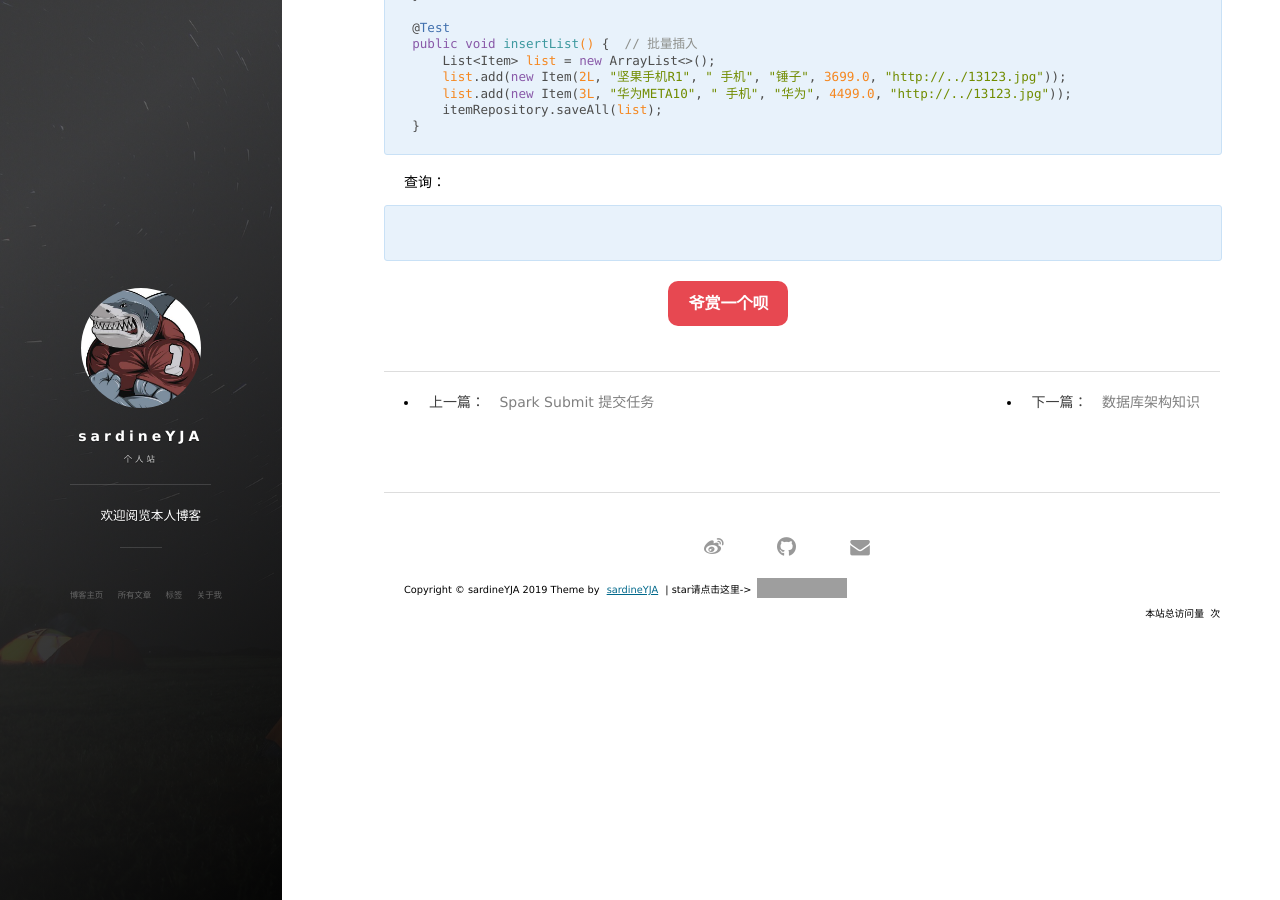
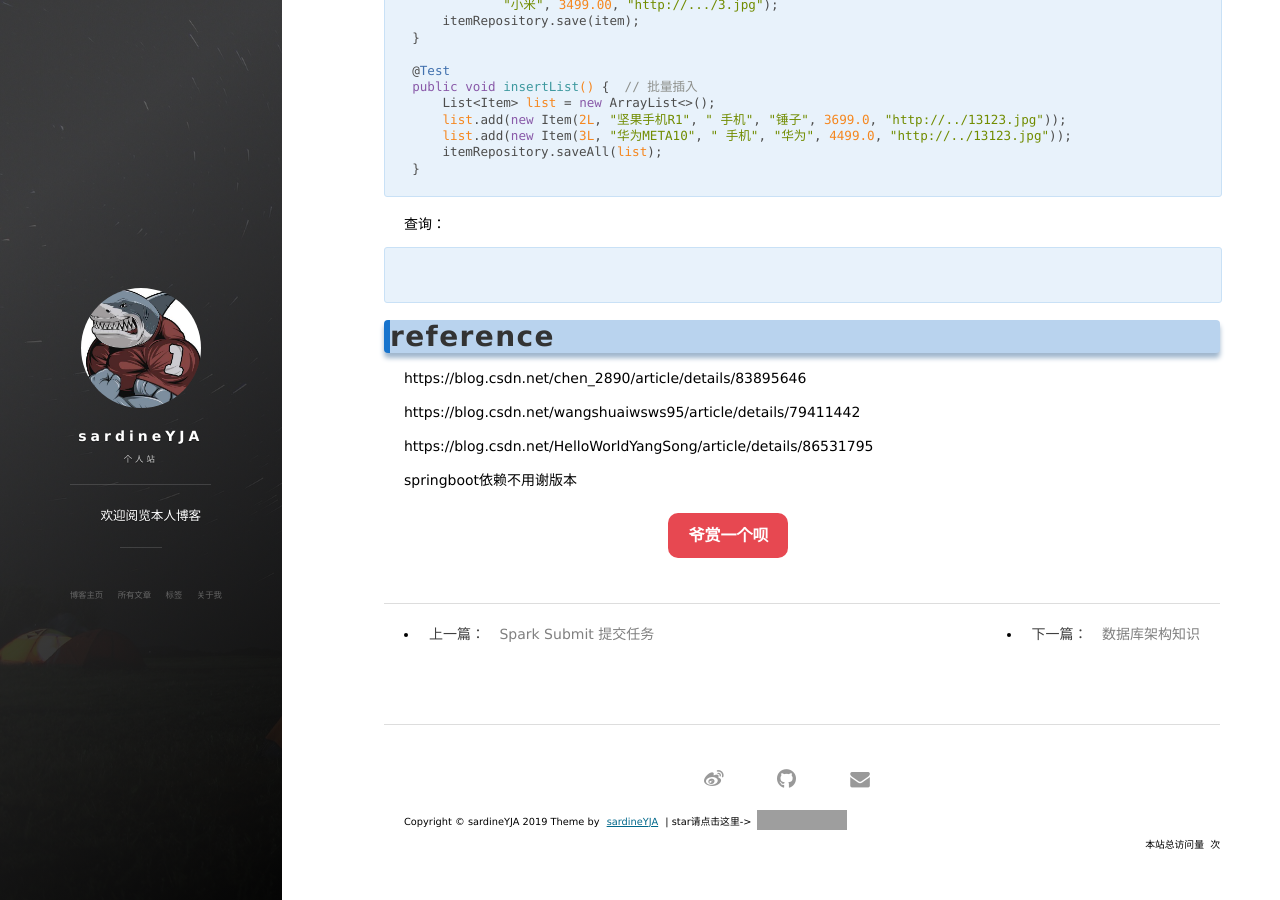
Before and after one commit to sardineYJA/sardineYJA.github.io, a Jekyll site: the page built from _posts/2019-08-02-Elasticsearch-SpringBoot.md, in a window 1280 px wide and 900 px high, scrolled down 1699 px. Built offline with Jekyll 4.4.1, drawn with Linux system fonts in a browser that asks for light colours; nearby versions of some CDN libraries; a script that is not in the unit is left out; comment, search, counter and statistics services are not loaded; grey boxes are pictures that could not be loaded.

Commit message:
Update 2019-08-02-Elasticsearch-SpringBoot.md

````diff
--- a/_posts/2019-08-02-Elasticsearch-SpringBoot.md
+++ b/_posts/2019-08-02-Elasticsearch-SpringBoot.md
@@ -7,7 +7,7 @@ tag: Elasticsearch
 
 ---
 
-
+## 依赖
 
 ```xml
 <dependency>
@@ -115,3 +115,14 @@ public void insertList() {  // 批量插入
 ```java
 
 ```
+
+
+# reference
+
+https://blog.csdn.net/chen_2890/article/details/83895646
+
+https://blog.csdn.net/wangshuaiwsws95/article/details/79411442
+
+https://blog.csdn.net/HelloWorldYangSong/article/details/86531795
+
+springboot依赖不用谢版本
````
